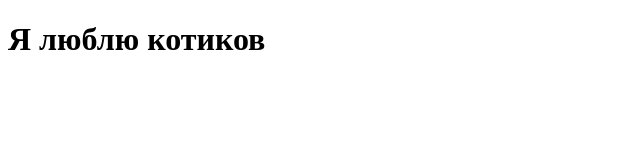
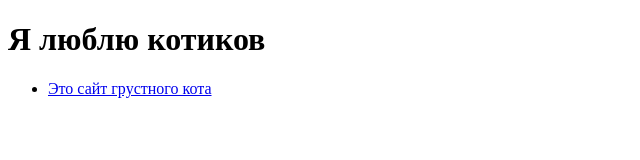
Before and after one commit to vit-chit/vit-chit.github.io, a plain HTML site: page index.html in a window 1280 px wide. Shown: the whole page, without its empty margins (0-640 px from the left). Drawn offline with Linux system fonts and the light colour scheme.

Commit message:
Update index.html

```diff
--- a/index.html
+++ b/index.html
@@ -8,5 +8,10 @@
 </head>
 <body>
     <h1>Я люблю котиков</h1>
+    <ul>
+        <li>
+            <a href="uwu.html">Это сайт грустного кота</a>
+        </li>
+    </ul>
 </body>
 </html>
```
